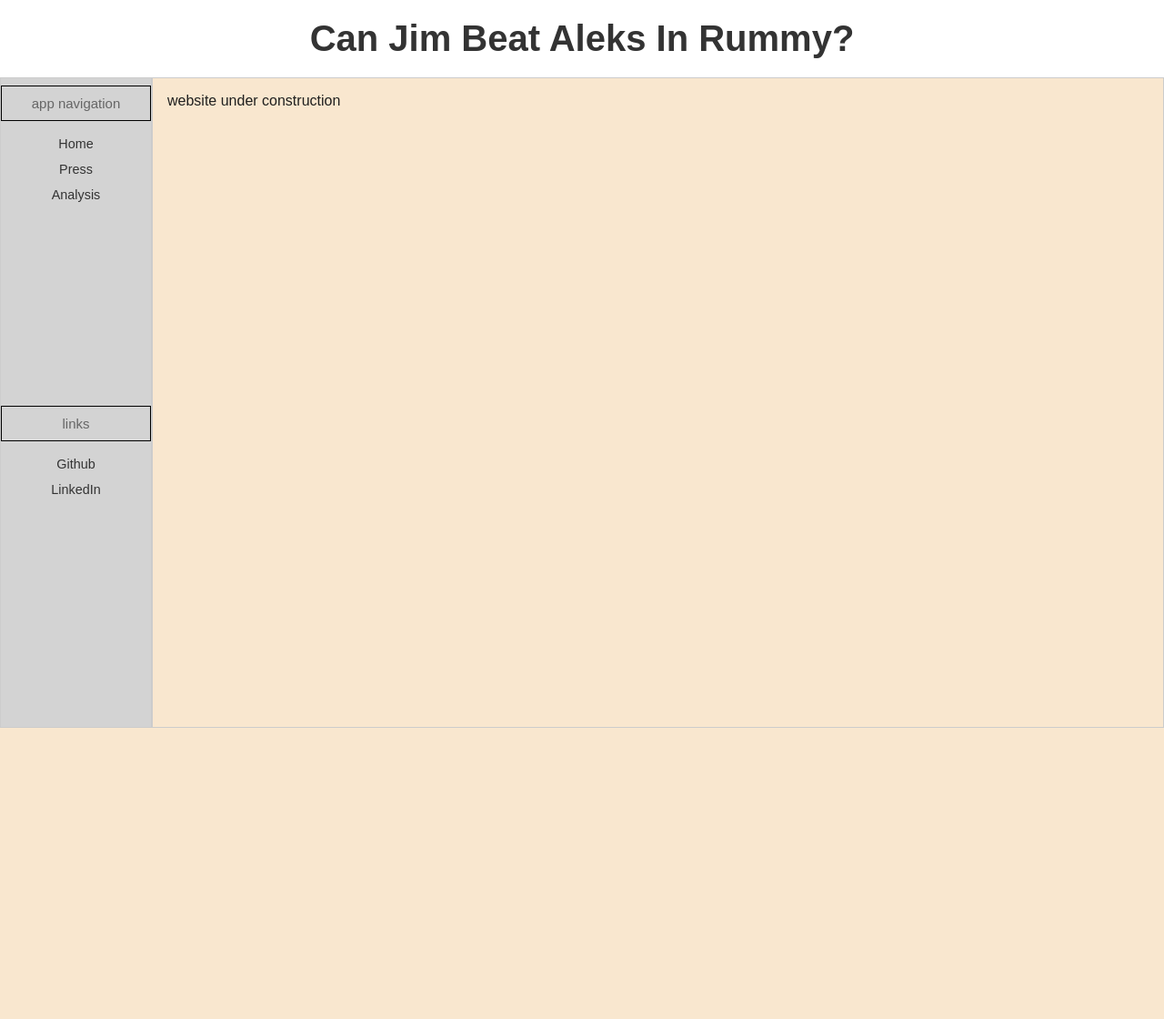
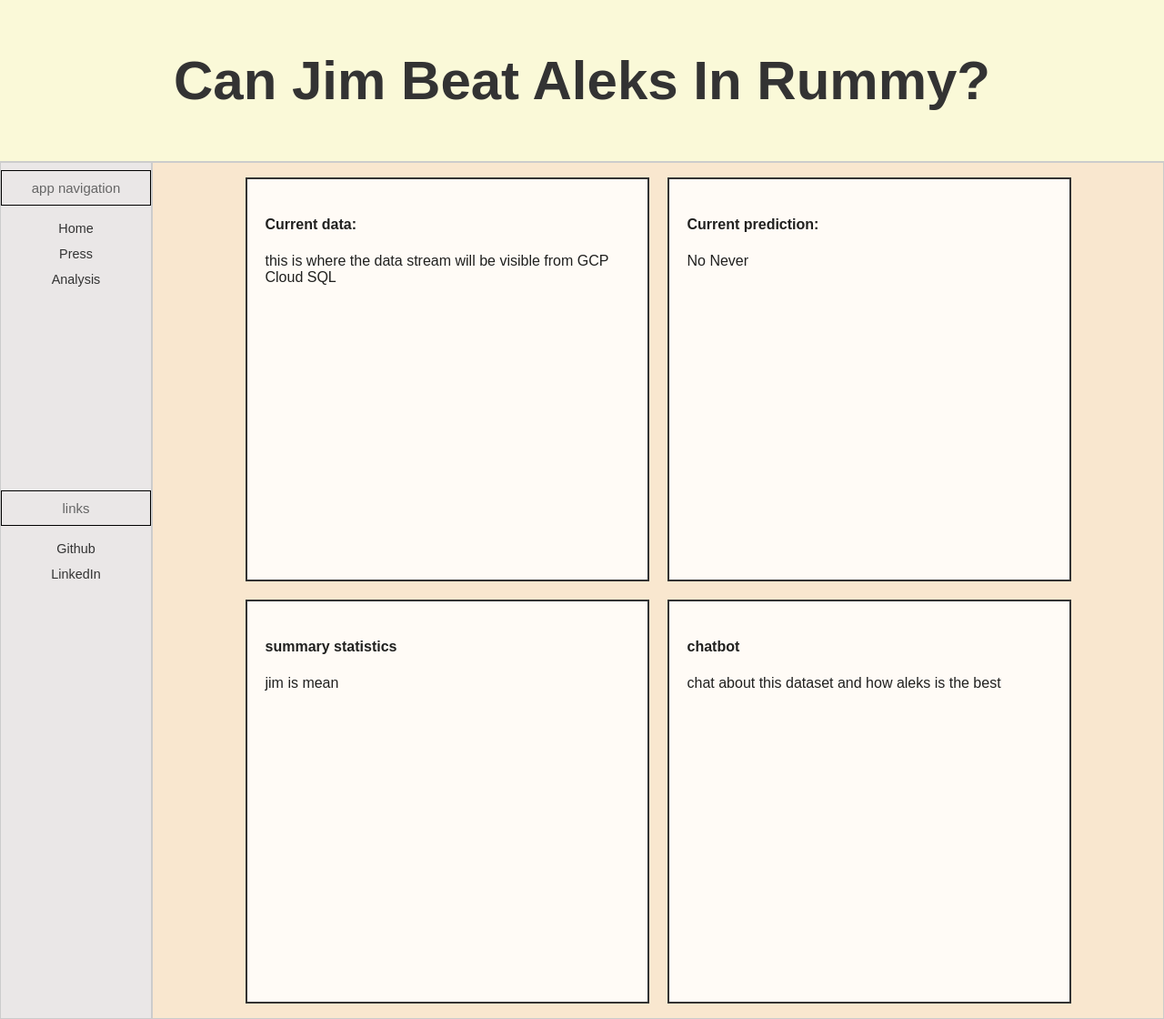
Before and after one commit to aleksgeorgi/CanJimBeatAleksInRummy, a Flask app: page / in a window 1280 px wide. Shown: the whole page at 91% size. Before the commit the page ends 800 px from the top, so only its background shows below. Run offline with Flask 3, Linux system fonts and the light colour scheme.

Commit message:
added flex div containers

```diff
--- a/app/static/styles.css
+++ b/app/static/styles.css
@@ -10,8 +10,8 @@ body {
     height: 100vh;
 }
 
-.app-header {
-    background-color: #ffde8a;
+.app-header-container {
+    background-color: #FAF9D8;
     text-align: center;
     padding: 1em;
     font-size: 1.5em;
@@ -27,7 +27,7 @@ body {
 .menu-panel {
     width: 165px;
     border: 1px solid #ccc;
-    background-color: #d3d3d3;
+    background-color: #EAE7E7;
     display: flex;
     flex-direction: column;
     justify-content: space-between;
@@ -75,6 +75,22 @@ body {
     background-color: #f9e7cf;
     padding: 1em;
     overflow: auto;
+    display: flex;
+    flex-wrap: wrap;
+    gap: 20px;
+    justify-content: center;
+}
+
+#data,
+#current-prediction,
+#summary-statistics,
+#chat-bot {
+    background-color: rgb(255, 251, 246);
+    padding: 20px;
+    width: 400px;
+    height: 400px;
+    border: 2px solid #333;
+    flex: 0 0 400px; /* This prevents the divs from growing or shrinking, maintaining 400px width */
 }
 
 h1 {
--- a/app/templates/index.html
+++ b/app/templates/index.html
@@ -33,12 +33,39 @@
             </nav>
         </div>
 
-
         <div class="app-module-container">
-            <main>
-                <!-- Content will go here -->
-                website under construction
-            </main>
+            <div id="data">
+                <div class="module-header">
+                    <h4>Current data:</h4>
+                </div>
+                <div class="module-body">
+                    this is where the data stream will be visible from GCP Cloud SQL
+                </div>
+            </div>
+            <div id="current-prediction">
+                <div class="module-header">
+                    <h4>Current prediction:</h4>
+                </div>
+                <div class="module-body">
+                    No Never
+                </div>
+            </div>
+            <div id="summary-statistics">
+                <div class="module-header">
+                    <h4>summary statistics</h4>
+                </div>
+                <div class="module-body">
+                    jim is mean
+                </div>
+            </div>
+            <div id="chat-bot">
+                <div class="module-header">
+                    <h4>chatbot</h4>
+                </div>
+                <div class="module-body">
+                    chat about this dataset and how aleks is the best
+                </div>
+            </div>
         </div>
     </div>
 
```
